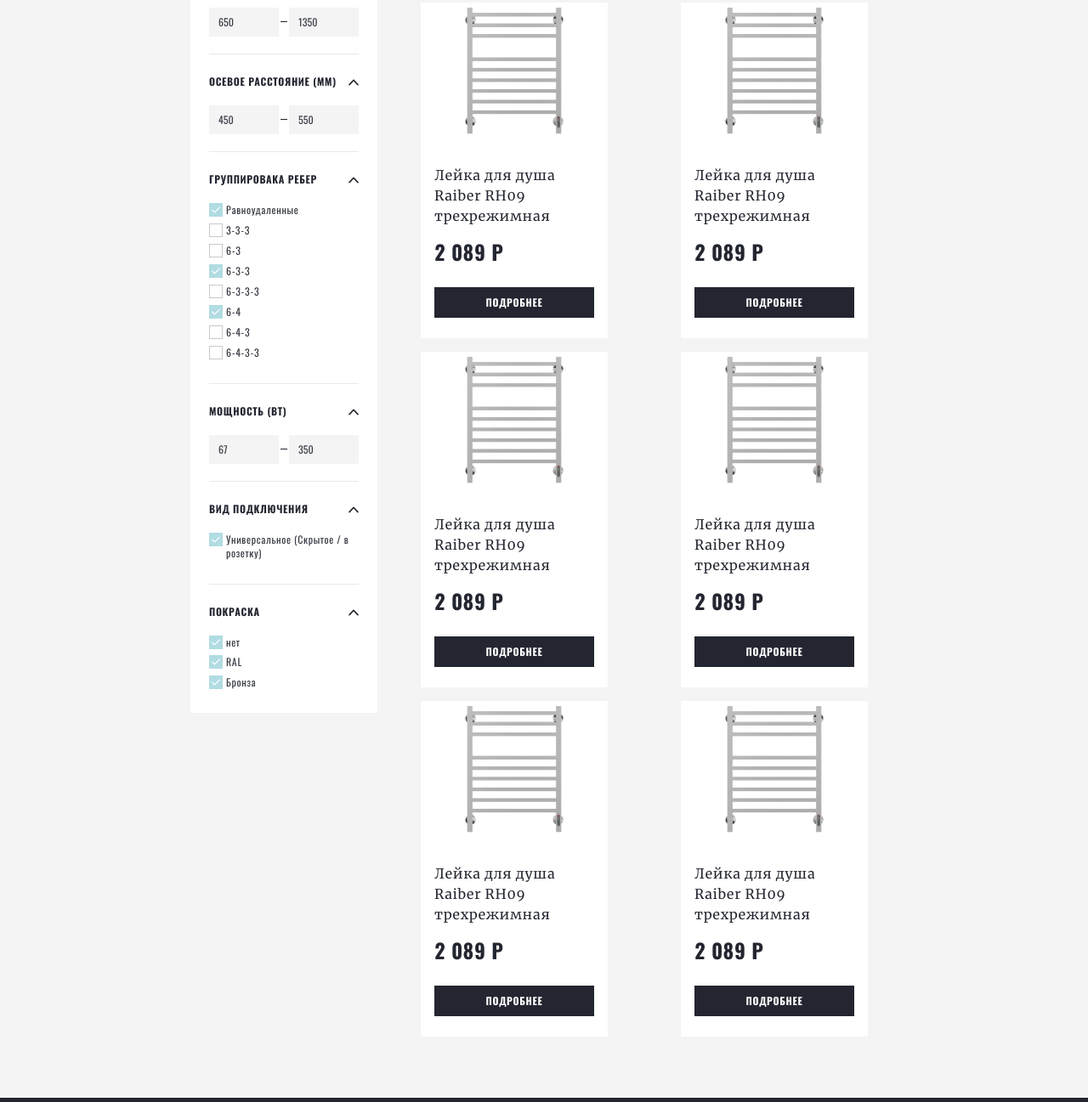
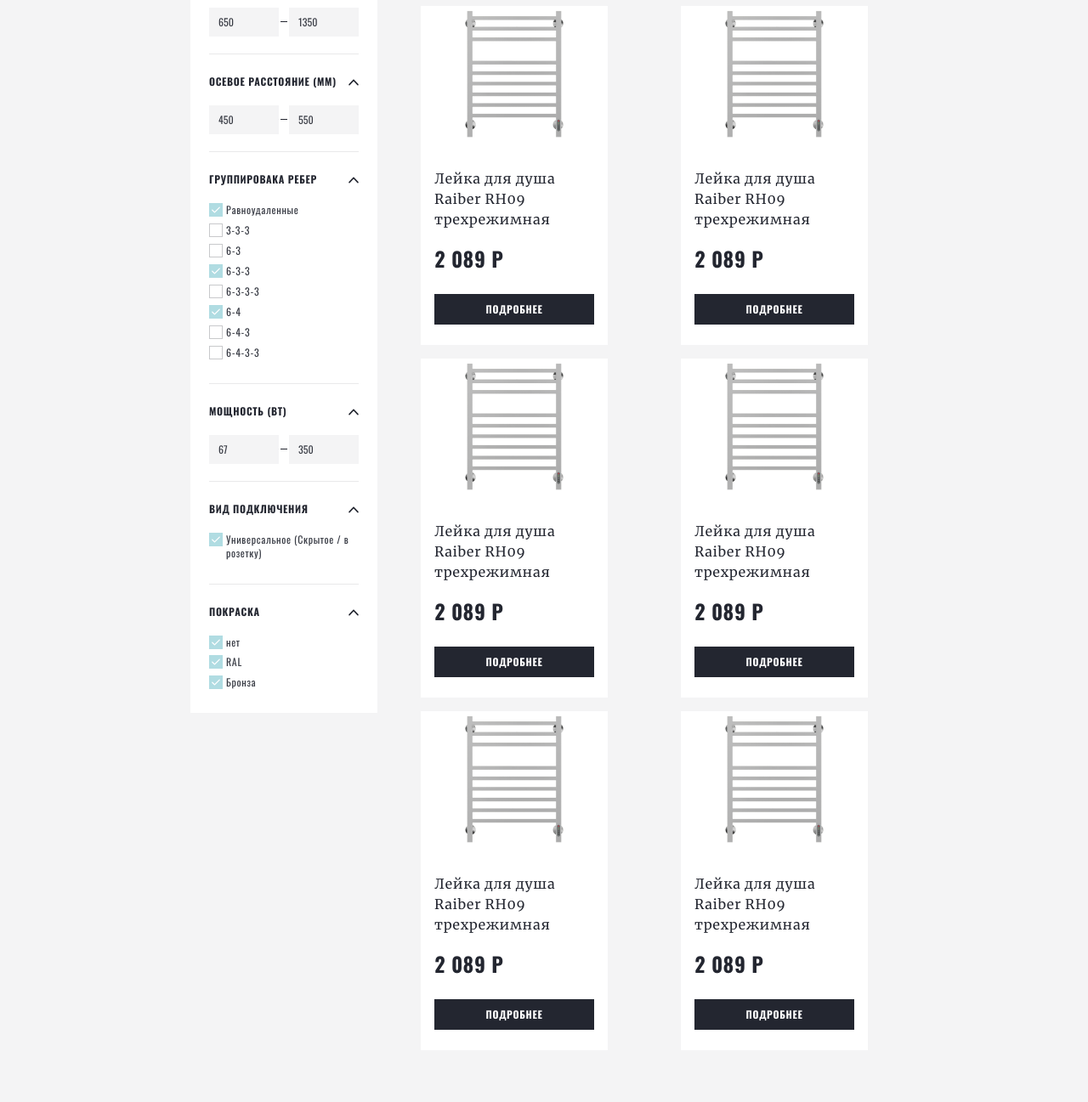
Before and after one commit to PeresvetKK/Intenet-shop, a website: page app/catalog-items.html in a window 1280 px wide. Shown: the part 779-2076 px from the top of the page at 85% size. Drawn offline with nearby package versions, Linux system fonts and the light colour scheme.

Commit message:
мелкие правки

```diff
--- a/app/catalog-items.html
+++ b/app/catalog-items.html
@@ -328,7 +328,7 @@
                     <div class="mini-catalog__item">
                         <a href="item-page.html"><img class="mini-catalog__img" src="images/sushitel__vatican.png" alt=""></a>
                         <div class="mini-catalog__inner-item">
-                            <p class="mini-catalog__text">Лейка для душа Raiber RH09 трехрежимная</p>
+                            <a class="mini-catalog__text" href="item-page.html">Лейка для душа Raiber RH09 трехрежимная</a>
                             <h3 class="mini-catalog__price">2 089 р</h3>
                             <a class="btn btn-catalog" href="item-page.html">подробнее</a>
                         </div>
@@ -336,7 +336,7 @@
                     <div class="mini-catalog__item">
                         <a href="item-page.html"><img class="mini-catalog__img" src="images/sushitel__vatican.png" alt=""></a>
                         <div class="mini-catalog__inner-item">
-                            <p class="mini-catalog__text">Лейка для душа Raiber RH09 трехрежимная</p>
+                            <a class="mini-catalog__text" href="item-page.html">Лейка для душа Raiber RH09 трехрежимная</a>
                             <h3 class="mini-catalog__price">2 089 р</h3>
                             <a class="btn btn-catalog" href="item-page.html">подробнее</a>
                         </div>
@@ -344,7 +344,7 @@
                     <div class="mini-catalog__item">
                         <a href="item-page.html"><img class="mini-catalog__img" src="images/sushitel__vatican.png" alt=""></a>
                         <div class="mini-catalog__inner-item">
-                            <p class="mini-catalog__text">Лейка для душа Raiber RH09 трехрежимная</p>
+                            <a class="mini-catalog__text" href="item-page.html">Лейка для душа Raiber RH09 трехрежимная</a>
                             <h3 class="mini-catalog__price">2 089 р</h3>
                             <a class="btn btn-catalog" href="item-page.html">подробнее</a>
                         </div>
@@ -352,7 +352,7 @@
                     <div class="mini-catalog__item">
                         <a href="item-page.html"><img class="mini-catalog__img" src="images/sushitel__vatican.png" alt=""></a>
                         <div class="mini-catalog__inner-item">
-                            <p class="mini-catalog__text">Лейка для душа Raiber RH09 трехрежимная</p>
+                            <a class="mini-catalog__text" href="item-page.html">Лейка для душа Raiber RH09 трехрежимная</a>
                             <h3 class="mini-catalog__price">2 089 р</h3>
                             <a class="btn btn-catalog" href="item-page.html">подробнее</a>
                         </div>
@@ -360,7 +360,7 @@
                     <div class="mini-catalog__item">
                         <a href="item-page.html"><img class="mini-catalog__img" src="images/sushitel__vatican.png" alt=""></a>
                         <div class="mini-catalog__inner-item">
-                            <p class="mini-catalog__text">Лейка для душа Raiber RH09 трехрежимная</p>
+                            <a class="mini-catalog__text" href="item-page.html">Лейка для душа Raiber RH09 трехрежимная</a>
                             <h3 class="mini-catalog__price">2 089 р</h3>
                             <a class="btn btn-catalog" href="item-page.html">подробнее</a>
                         </div>
@@ -368,7 +368,7 @@
                     <div class="mini-catalog__item">
                         <a href="item-page.html"><img class="mini-catalog__img" src="images/sushitel__vatican.png" alt=""></a>
                         <div class="mini-catalog__inner-item">
-                            <p class="mini-catalog__text">Лейка для душа Raiber RH09 трехрежимная</p>
+                            <a class="mini-catalog__text" href="item-page.html">Лейка для душа Raiber RH09 трехрежимная</a>
                             <h3 class="mini-catalog__price">2 089 р</h3>
                             <a class="btn btn-catalog" href="item-page.html">подробнее</a>
                         </div>
@@ -376,7 +376,7 @@
                     <div class="mini-catalog__item">
                         <a href="item-page.html"><img class="mini-catalog__img" src="images/sushitel__vatican.png" alt=""></a>
                         <div class="mini-catalog__inner-item">
-                            <p class="mini-catalog__text">Лейка для душа Raiber RH09 трехрежимная</p>
+                            <a class="mini-catalog__text" href="item-page.html">Лейка для душа Raiber RH09 трехрежимная</a>
                             <h3 class="mini-catalog__price">2 089 р</h3>
                             <a class="btn btn-catalog" href="item-page.html">подробнее</a>
                         </div>
@@ -384,7 +384,7 @@
                     <div class="mini-catalog__item">
                         <a href="item-page.html"><img class="mini-catalog__img" src="images/sushitel__vatican.png" alt=""></a>
                         <div class="mini-catalog__inner-item">
-                            <p class="mini-catalog__text">Лейка для душа Raiber RH09 трехрежимная</p>
+                            <a class="mini-catalog__text" href="item-page.html">Лейка для душа Raiber RH09 трехрежимная</a>
                             <h3 class="mini-catalog__price">2 089 р</h3>
                             <a class="btn btn-catalog" href="item-page.html">подробнее</a>
                         </div>
--- a/app/scss/_global.scss
+++ b/app/scss/_global.scss
@@ -260,6 +260,13 @@
         font-size: 24px;
         line-height: 133%;
     }
+    &__text{
+        color: $ns;
+        font-family: 'merriweather-regular';
+        font-size: 16px;
+        line-height: 150%;
+        text-transform: none;
+    }
 }
 .text-box{
     &__main{
```
Also changed, not shown: app/item-page.html (+4 -4 lines), app/css/about.min.css, app/css/catalog-items.min.css, app/css/catalog.min.css, app/css/contact.min.css, app/css/delivery.min.css, app/css/item.min.css, app/css/pageInWork.min.css, app/css/parthner.min.css, app/css/services.min.css, app/css/style.min.css.
